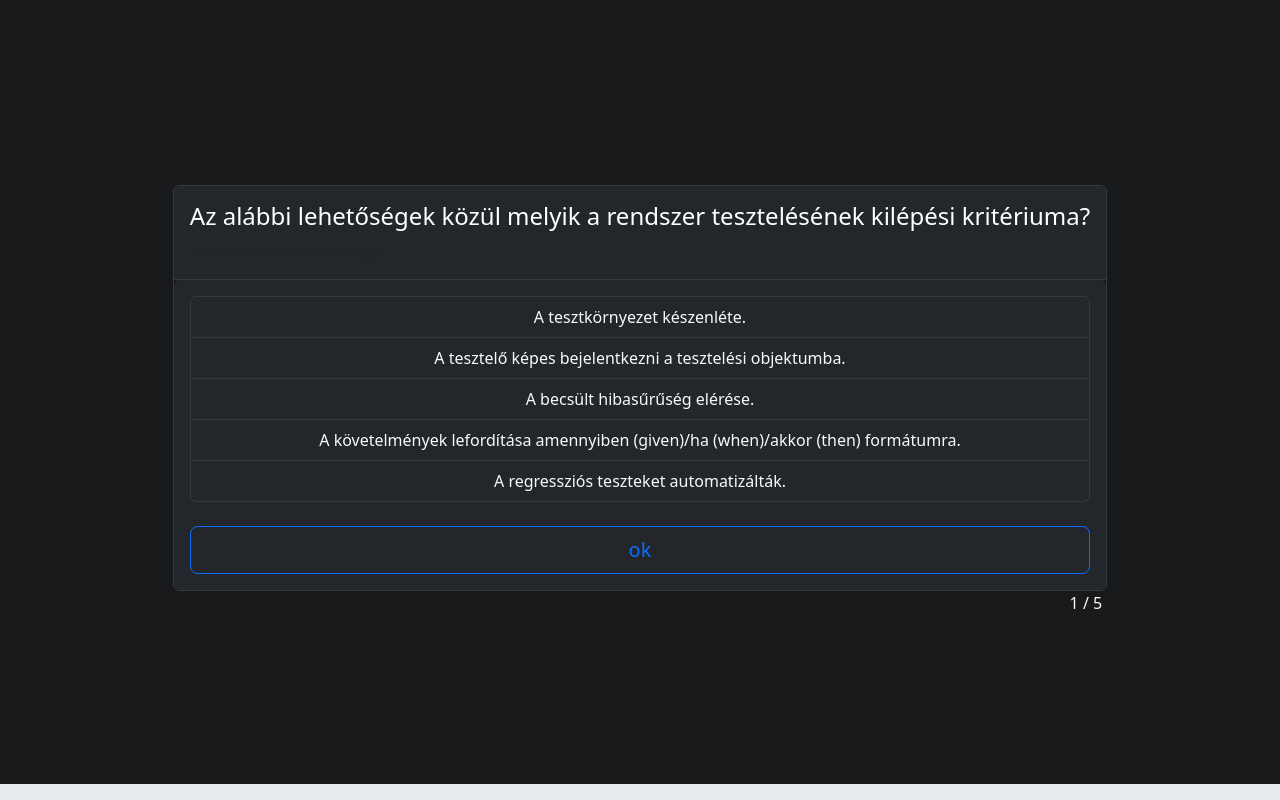
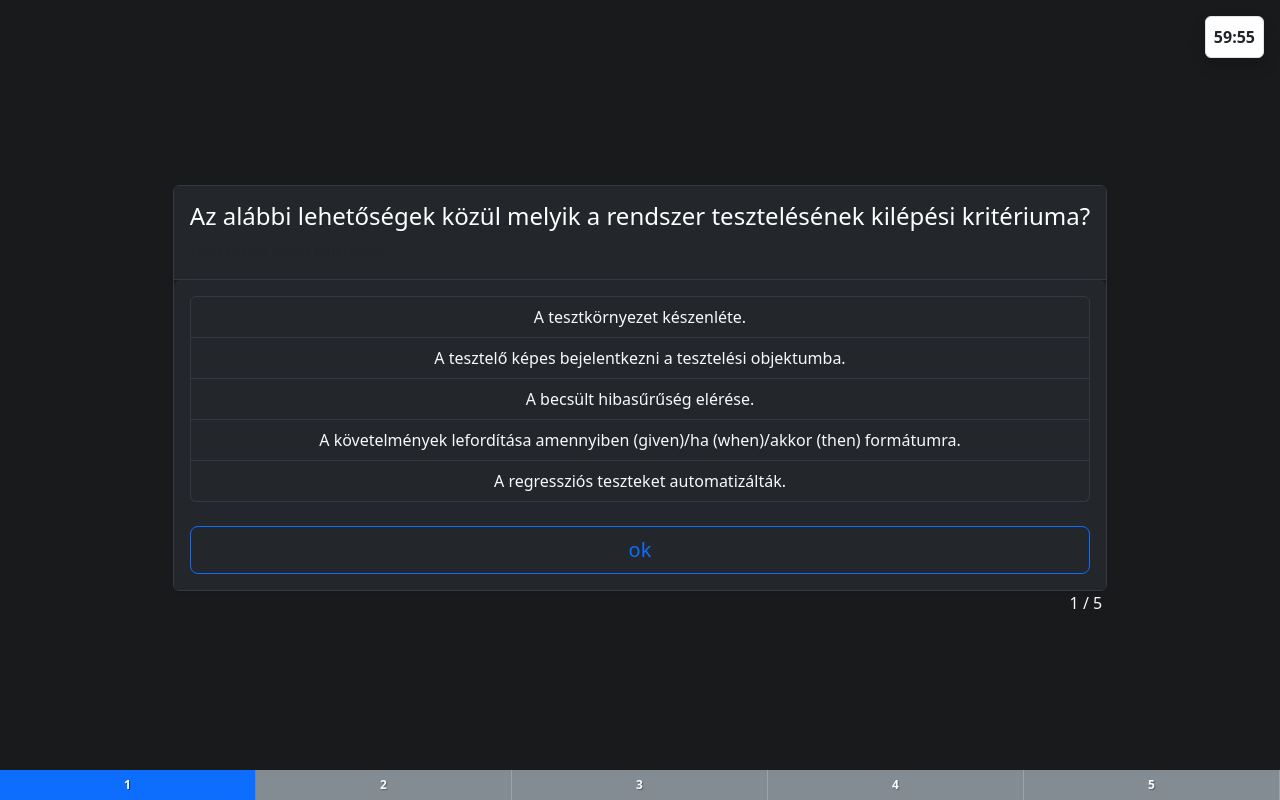
Before and after one commit to neuroben/niki-istqb, a React (Vite) app: page /niki-istqb/quiz in a window 1280 px wide. Built offline with nearby package versions, Linux system fonts and the light colour scheme.

Commit message:
progress-changes

```diff
--- a/src/Quiz.tsx
+++ b/src/Quiz.tsx
@@ -1,5 +1,6 @@
 import ProgressBar from "./components/ProgressBar";
 import QuizCard from "./components/QuizCard";
+import Timer from "./components/Timer";
 import { useState, useCallback } from "react";
 import { loadQuestions } from "./script/getQuestions.ts";
 import { useEffect } from "react";
@@ -20,16 +21,22 @@ function useQuizState(maxStatementNumber: number) {
   const [loading, setLoading] = useState(true);
   const [progress, setProgress] = useState(0);
   const [questions, setQuestions] = useState<Question[]>([]);
-  const [answers, setAnswers] = useState<boolean[]>([]);
+  const [answers, setAnswers] = useState<(boolean | null)[]>([]);
+  const [userAnswers, setUserAnswers] = useState<number[][]>([]); // Felhasználó tényleges válaszai
+  const [totalTime, setTotalTime] = useState(0);
 
   useEffect(() => {
     loadQuestions(maxStatementNumber).then((qs) => {
       setQuestions(qs);
+      // Inicializáljuk az answers tömböt null értékekkel (még nem válaszolt)
+      setAnswers(new Array(qs.length).fill(null));
+      // Inicializáljuk a tényleges válaszok tömbjét üres tömbökkel
+      setUserAnswers(new Array(qs.length).fill([]).map(() => []));
       setLoading(false);
     });
   }, [maxStatementNumber]);
 
-  return { loading, progress, setProgress, questions, answers, setAnswers };
+  return { loading, progress, setProgress, questions, answers, setAnswers, userAnswers, setUserAnswers, totalTime, setTotalTime };
 }
 
 /**
@@ -38,17 +45,50 @@ function useQuizState(maxStatementNumber: number) {
 function Quiz() {
   const [searchParams] = useSearchParams();
   const maxStatementNumber = Number(searchParams.get("count")) || 5;
-  const { loading, progress, setProgress, questions, answers, setAnswers } =
+  const { loading, progress, setProgress, questions, answers, setAnswers, userAnswers, setUserAnswers, totalTime, setTotalTime } =
     useQuizState(maxStatementNumber);
 
-  const handleNextQuestion = (wasCorrect: boolean) => {
-    setAnswers((prev) => [...prev, wasCorrect]);
-    setProgress((prev) => prev + 1);
+  // Timer állapota - akkor indul el, amikor betöltötték a kérdéseket és még nem fejeződött be a kvíz
+  const isTimerRunning = !loading && questions.length > 0 && progress < questions.length;
+
+  const handleNextQuestion = (wasCorrect: boolean, selectedIndices: number[]) => {
+    setAnswers((prev) => {
+      const newAnswers = [...prev];
+      newAnswers[progress] = wasCorrect; // A jelenlegi pozícióra írjuk
+      return newAnswers;
+    });
+
+    setUserAnswers((prev) => {
+      const newUserAnswers = [...prev];
+      newUserAnswers[progress] = selectedIndices; // Eltároljuk a tényleges választ
+      return newUserAnswers;
+    });
+
+    // Az utolsó kérdésnél nem lépünk automatikusan tovább
+    if (progress < questions.length - 1) {
+      setProgress(progress + 1);
+    }
   };
+
+  // Kvíz befejezése gomb kezelése
+  const handleFinishQuiz = () => {
+    setProgress(questions.length); // Beállítjuk az EndQuiz megjelenítéséhez
+  };
+
+  // Progress bar kattintás kezelése
+  const handleProgressClick = (index: number) => {
+    // Bármelyik kérdésre navigálhatunk
+    setProgress(index);
+  };
+
+  // Befejezés ellenőrzése - csak akkor fejezzük be, ha az összes kérdést megválaszoltuk
+  const isQuizFinished = answers.every(answer => answer !== null);
 
   // A feldolgozó függvény memorizálása a szükségtelen újraszámítások elkerülése érdekében
   const parseQuestionOptions = useCallback(
-    (question: Question): MultiOption[] => {
+    (question: Question | undefined): MultiOption[] => {
+      if (!question) return [];
+
       if ("options" in question && "correctAnswers" in question) {
         // Ez az új ExamQuestion formátum
         const options = question.options.map((text, index) => ({
@@ -75,7 +115,9 @@ function Quiz() {
   );
 
   // Segédfüggvény annak ellenőrzésére, hogy több helyes válasz van-e
-  const hasMultipleCorrectAnswers = useCallback((question: Question): boolean => {
+  const hasMultipleCorrectAnswers = useCallback((question: Question | undefined): boolean => {
+    if (!question) return false;
+
     if ("options" in question && "correctAnswers" in question) {
       return question.correctAnswers.length > 1;
     } else if ("options" in question && Array.isArray(question.options) && question.options.length > 0 && typeof question.options[0] === "object") {
@@ -86,7 +128,8 @@ function Quiz() {
   }, []);
 
   // Segédfüggvény a kérdés szövegének lekérdezéséhez
-  const getQuestionText = (question: Question): string => {
+  const getQuestionText = (question: Question | undefined): string => {
+    if (!question) return "";
     if ("questionText" in question) {
       return question.questionText;
     } else if ("statement" in question) {
@@ -105,25 +148,56 @@ function Quiz() {
       );
     }
 
+    // Ha befejeztük (progress >= questions.length), akkor az EndQuiz-t mutatjuk
+    if (progress >= questions.length) {
+      return <EndQuiz answers={answers} totalTime={totalTime} />;
+    }
+
     if (questions.length > 0 && progress < questions.length) {
+      const currentQuestion = questions[progress];
+      if (!currentQuestion) {
+        return <EndQuiz answers={answers} totalTime={totalTime} />;
+      }
+
       return (
         <>
           <QuizCard
-            statement={getQuestionText(questions[progress])}
-            options={parseQuestionOptions(questions[progress])}
-            isMultiple={hasMultipleCorrectAnswers(questions[progress])}
+            statement={getQuestionText(currentQuestion)}
+            options={parseQuestionOptions(currentQuestion)}
+            isMultiple={hasMultipleCorrectAnswers(currentQuestion)}
             onNext={handleNextQuestion}
+            previousSelection={userAnswers[progress]} // Átadjuk a korábbi választást
           />
           <Counter counter={progress} maxStaementNumber={maxStatementNumber} />
+
+          {/* Leadás gomb megjelenítése, ha minden kérdésre van válasz */}
+          {isQuizFinished && (
+            <div className="text-center mt-4">
+              <button
+                type="button"
+                className="btn btn-success btn-lg"
+                onClick={handleFinishQuiz}
+              >
+                Leadás
+              </button>
+            </div>
+          )}
         </>
       );
     }
 
-    return <EndQuiz answers={answers} />;
+    return <EndQuiz answers={answers} totalTime={totalTime} />;
   };
 
   return (
     <div className="container min-vh-100 d-flex justify-content-center align-items-center">
+      {/* Timer a jobb felső sarokban */}
+      <Timer
+        isRunning={isTimerRunning}
+        onTimeUpdate={setTotalTime}
+        className="position-fixed top-0 end-0 m-3 bg-white text-dark rounded p-2 shadow border"
+      />
+
       <div className="row">
         <div
           className="col-md-10 mx-auto"
@@ -138,6 +212,7 @@ function Quiz() {
         statementNumber={maxStatementNumber}
         progress={progress}
         answer={answers}
+        onProgressClick={handleProgressClick}
       />
     </div>
   );
--- a/src/components/EndQuiz.tsx
+++ b/src/components/EndQuiz.tsx
@@ -1,14 +1,24 @@
 import { Link } from "react-router-dom";
 
 interface Props {
-  answers: boolean[];
+  answers: (boolean | null)[];
+  totalTime?: number;
 }
 
-function EndQuiz({ answers }: Props) {
+function EndQuiz({ answers, totalTime }: Props) {
   const correctAnswers = answers.filter((i) => i === true).length;
-  const percent = correctAnswers / answers.length;
+  const answeredQuestions = answers.filter((i) => i !== null).length;
+  const percent = answeredQuestions > 0 ? correctAnswers / answeredQuestions : 0;
 
   const success = percent >= 0.6;
+
+  const formatTime = (totalSeconds: number): string => {
+    const minutes = Math.floor(totalSeconds / 60);
+    const seconds = totalSeconds % 60;
+    return `${minutes.toString().padStart(2, "0")}:${seconds
+      .toString()
+      .padStart(2, "0")}`;
+  };
 
   return (
     <div className="container d-flex justify-content-center align-items-center">
@@ -16,29 +26,41 @@ function EndQuiz({ answers }: Props) {
         {success ? (
           <div
             className="card border-success mb-3"
-            style={{ maxWidth: "18rem" }}
+            style={{ maxWidth: "20rem" }}
           >
             <div className="card-header text-center">Eredmény</div>
             <div className="card-body rounded-bottom text-success">
               <h5 className="card-title text-center">Sikeres kvíz!</h5>
               <p className="card-text">
-                Helyes válaszok: {correctAnswers} / {answers.length} (
+                Helyes válaszok: {correctAnswers} / {answeredQuestions} (
                 {(percent * 100).toFixed(1)}%)
               </p>
+              {totalTime && (
+                <p className="card-text">
+                  <i className="bi bi-clock me-2"></i>
+                  Befejezési idő: {formatTime(totalTime)}
+                </p>
+              )}
             </div>
           </div>
         ) : (
           <div
             className="card border-danger mb-3"
-            style={{ maxWidth: "18rem" }}
+            style={{ maxWidth: "20rem" }}
           >
             <div className="card-header text-center">Eredmény</div>
             <div className="card-body rounded-bottom text-danger">
               <h5 className="card-title text-center">Nem sikerült</h5>
               <p className="card-text ">
-                Helyes válaszok: {correctAnswers} / {answers.length} (
+                Helyes válaszok: {correctAnswers} / {answeredQuestions} (
                 {(percent * 100).toFixed(1)}%)
               </p>
+              {totalTime && (
+                <p className="card-text">
+                  <i className="bi bi-clock me-2"></i>
+                  Befejezési idő: {formatTime(totalTime)}
+                </p>
+              )}
             </div>
           </div>
         )}
--- a/src/components/ProgressBar.tsx
+++ b/src/components/ProgressBar.tsx
@@ -1,35 +1,78 @@
 interface Props {
   statementNumber: number;
   progress: number;
-  answer: boolean[];
+  answer: (boolean | null)[];
   classN?: string;
+  onProgressClick?: (index: number) => void;
 }
-
-const COLORS = ["bg-success", "bg-danger"];
 
 function ProgressBar({
   statementNumber,
   progress,
   answer,
   classN = "",
+  onProgressClick,
 }: Props) {
   const width = 100 / statementNumber;
-  //console.log("answer tömb:", answer);
+
   return (
-    <div className={`progress ${classN}`}>
-      {Array.from({ length: progress }).map((_, idx) => (
+    <div className={`progress ${classN}`} style={{ height: '30px' }}>
+      {Array.from({ length: statementNumber }).map((_, idx) => {
+        const isAnswered = answer[idx] !== null && answer[idx] !== undefined;
+        const isCurrent = idx === progress;
+        const isClickable = true; // Minden kérdés kattintható
+
+        let barClass = 'progress-bar d-flex align-items-center justify-content-center';
+
+        if (isCurrent) {
+          barClass += ' bg-primary'; // Jelenlegi kérdés - kék
+        } else if (isAnswered) {
+          barClass += ' bg-info'; // Megválaszolt - sárga
+        } else {
+          barClass += ' bg-secondary'; // Még nem válaszolt - szürke
+        }
+
+        if (isClickable) {
+          barClass += ' progress-bar-clickable';
+        }
+
+        return (
           <div
             key={idx}
-          className={`progress-bar progress-bar-striped ${
-            COLORS[answer[idx] ? 0 : 1]
-          }`}
+            className={barClass}
             role="progressbar"
-          style={{ width: `${width}%` }}
+            style={{
+              width: `${width}%`,
+              cursor: isClickable ? 'pointer' : 'default',
+              transition: 'all 0.2s ease',
+              opacity: isCurrent ? 1 : 0.8,
+              fontSize: '12px',
+              fontWeight: 'bold',
+              color: 'white',
+              textShadow: '1px 1px 1px rgba(0,0,0,0.5)'
+            }}
             aria-valuenow={width}
             aria-valuemin={0}
             aria-valuemax={100}
-        ></div>
-      ))}
+            onClick={() => isClickable && onProgressClick?.(idx)}
+            onMouseEnter={(e) => {
+              if (isClickable) {
+                e.currentTarget.style.opacity = '1';
+                e.currentTarget.style.transform = 'scaleY(1.1)';
+              }
+            }}
+            onMouseLeave={(e) => {
+              if (isClickable) {
+                e.currentTarget.style.opacity = isCurrent ? '1' : '0.8';
+                e.currentTarget.style.transform = 'scaleY(1)';
+              }
+            }}
+            title={`Kérdés ${idx + 1}${isAnswered ? ' (megválaszolva)' : ''}${isCurrent ? ' (jelenlegi)' : ''}`}
+          >
+            {idx + 1}
+          </div>
+        );
+      })}
     </div>
   );
 }
--- /dev/null
+++ b/src/components/Timer.tsx
@@ -0,0 +1,54 @@
+import { useState, useEffect } from "react";
+
+interface Props {
+  isRunning: boolean;
+  onTimeUpdate?: (time: number) => void;
+  className?: string;
+}
+
+function Timer({ isRunning, onTimeUpdate, className = "" }: Props) {
+  const [seconds, setSeconds] = useState(3600); // 60 perc = 3600 másodperc
+
+  useEffect(() => {
+    let intervalId: number;
+
+    if (isRunning && seconds > 0) {
+      intervalId = setInterval(() => {
+        setSeconds((prevSeconds) => {
+          const newTime = prevSeconds - 1;
+          onTimeUpdate?.(3600 - newTime); // Az eltelt időt adjuk át
+          return newTime;
+        });
+      }, 1000);
+    }
+
+    return () => {
+      if (intervalId) {
+        clearInterval(intervalId);
+      }
+    };
+  }, [isRunning, seconds, onTimeUpdate]);
+
+  const formatTime = (totalSeconds: number): string => {
+    const minutes = Math.floor(totalSeconds / 60);
+    const seconds = totalSeconds % 60;
+    return `${minutes.toString().padStart(2, "0")}:${seconds
+      .toString()
+      .padStart(2, "0")}`;
+  };
+
+  const isTimeRunningOut = seconds <= 300; // 5 perc vagy kevesebb
+
+  return (
+    <div className={`timer ${className}`}>
+      <div className="d-flex align-items-center">
+        <i className={`bi bi-clock ${isTimeRunningOut ? 'text-danger' : 'text-dark'}`}></i>
+        <span className={`fw-bold ${isTimeRunningOut ? 'text-danger' : 'text-dark'}`}>
+          {formatTime(seconds)}
+        </span>
+      </div>
+    </div>
+  );
+}
+
+export default Timer;
--- a/src/index.css
+++ b/src/index.css
@@ -78,3 +78,11 @@ input, textarea, select {
   z-index: 1050; /* hogy minden fölött legyen */
   border-radius: 0;
 }
+
+.progress-bar-clickable {
+  border-right: 1px solid rgba(255, 255, 255, 0.2);
+}
+
+.progress-bar-clickable:hover {
+  filter: brightness(1.1);
+}
```
Also changed, not shown: src/components/QuizCard.tsx (+16 -4 lines). Lines whose indentation alone changed are shown as unchanged.
